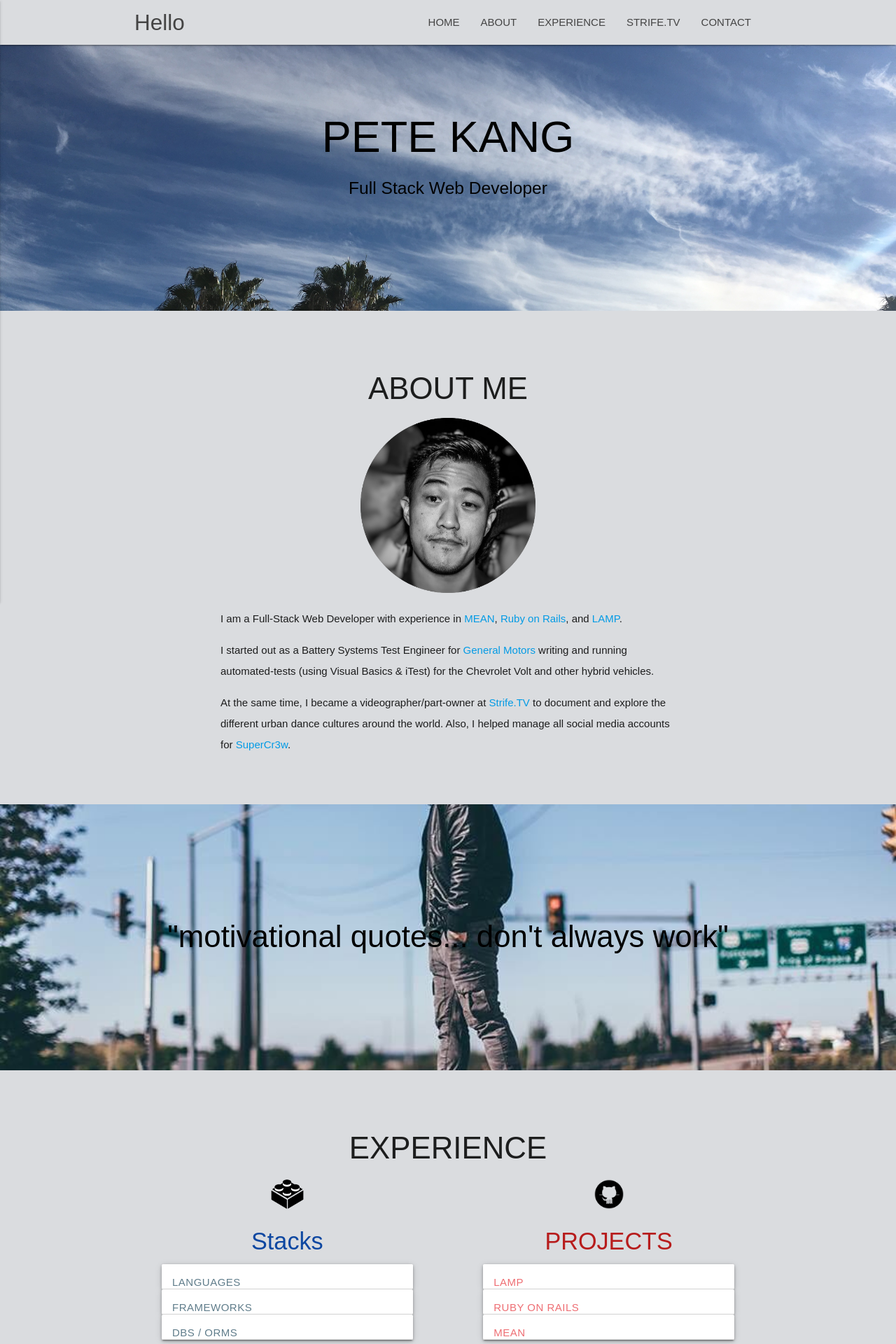
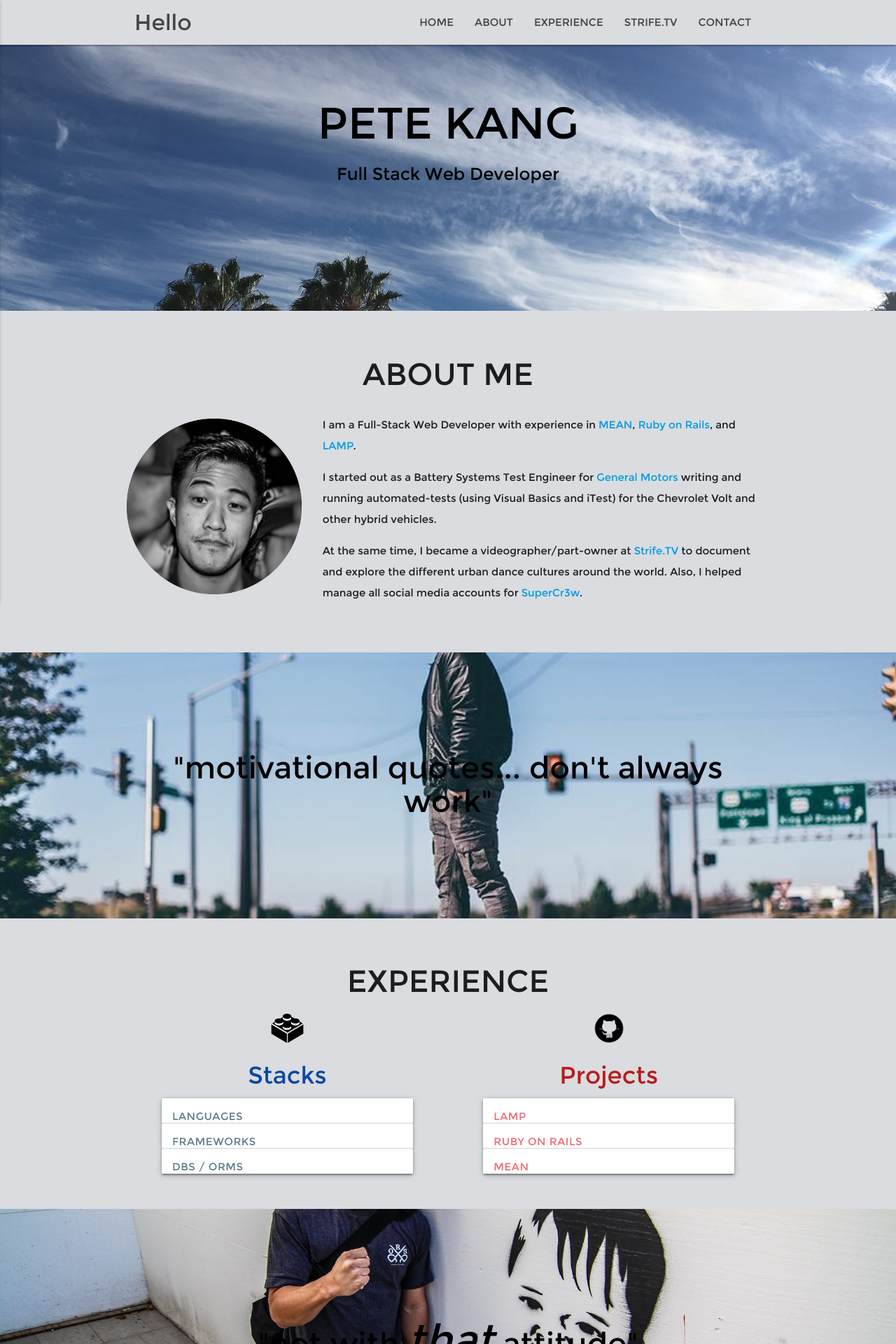
Before and after one commit to kangpeter5/petekang, a PHP site: page / in a window 1280 px wide. Shown: the top 1920 px of the page at 70% size. Run offline with PHP 8.4, Linux system fonts and the light colour scheme; some libraries are stand-ins or nearby versions; some web fonts are replaced.

Commit message:
forreal changed font to Montserrat-regular and updated about me to have picture on the side

```diff
--- a/css/style.css
+++ b/css/style.css
@@ -5,7 +5,7 @@ nav .brand-logo {
 
 @font-face {
   font-family: "Montserrat";
-  src: local(Montserrat Regular), url("../fonts/Comfortaa/Montserrat-Regular.ttf") format("truetype");
+  src: local(Montserrat Regular), url("../fonts/Montserrat-Regular.ttf") format("truetype");
   font-weight: 400;
 }
 
@@ -45,8 +45,8 @@ p {
 
 /*div anchor*/
 #ABOUTME, #HOME, #EXPERIENCE, #CONTACT{
-  padding-top:40px;
-  margin-top:10px;
+  padding-top:30px;
+  /*margin-top:30px;*/
 }
 /* END div anchor*/
 
@@ -57,13 +57,13 @@ p {
 
 #myPic{
   max-width: 250px;
-  margin-left: auto;
-  margin-right: auto;
+  margin-right: 30px;
+ /* margin-left: auto;
+  margin-right: auto;*/
 }
 
 #aboutDiv{
-  display: inline-block;
-
+  /*display: inline;*/
 }
 
 .hcolor{
--- a/home.html
+++ b/home.html
@@ -67,7 +67,7 @@
             </div>
             <div id="backupoffme" max-width="300px">
               <p class="left-align light">I am a Full-Stack Web Developer with experience in <a target="_blank" href="https://github.com/MCKnute/codingdojo_alumni">MEAN</a>, <a target="_blank" href="https://github.com/MCKnute/rails_payme_project">Ruby on Rails</a>, and <a target="_blank" href="https://github.com/kangpeter5/KMK_eCommerce_php">LAMP</a>.</p>
-              <p class="left-align light">I started out as a Battery Systems Test Engineer for <a href="https://www.linkedin.com/in/kangpeter" target="_blank">General Motors</a> writing and running automated-tests (using Visual Basics & iTest) for the Chevrolet Volt and other hybrid vehicles.</p>
+              <p class="left-align light">I started out as a Battery Systems Test Engineer for <a href="https://www.linkedin.com/in/kangpeter" target="_blank">General Motors</a> writing and running automated-tests (using Visual Basics and iTest) for the Chevrolet Volt and other hybrid vehicles.</p>
               <p class="left-align light">At the same time, I became a videographer/part-owner at <a target="_blank" href="https://www.youtube.com/user/strifetv">Strife.TV</a> to document and explore the different urban dance cultures around the world. Also, I helped manage all social media accounts for <a target="_blank" href="http://supercr3w.com/">SuperCr3w</a>.</p>
             </div>
           </div>
@@ -143,7 +143,7 @@
         <div class="col s12 m6">
           <div class="icon-block">
             <div class="center"><img src="images/github-icon.png" width="50px"></div>
-            <h4 class="header center red-text text-darken-4">PROJECTS</h4>
+            <h4 class="header center red-text text-darken-4">Projects</h4>
               <ul class="collapsible popout" data-collapsible="accordion">
                 <li>
                   <div class="collapsible-header center stacksProj waves-effect btn">LAMP</div>
```
